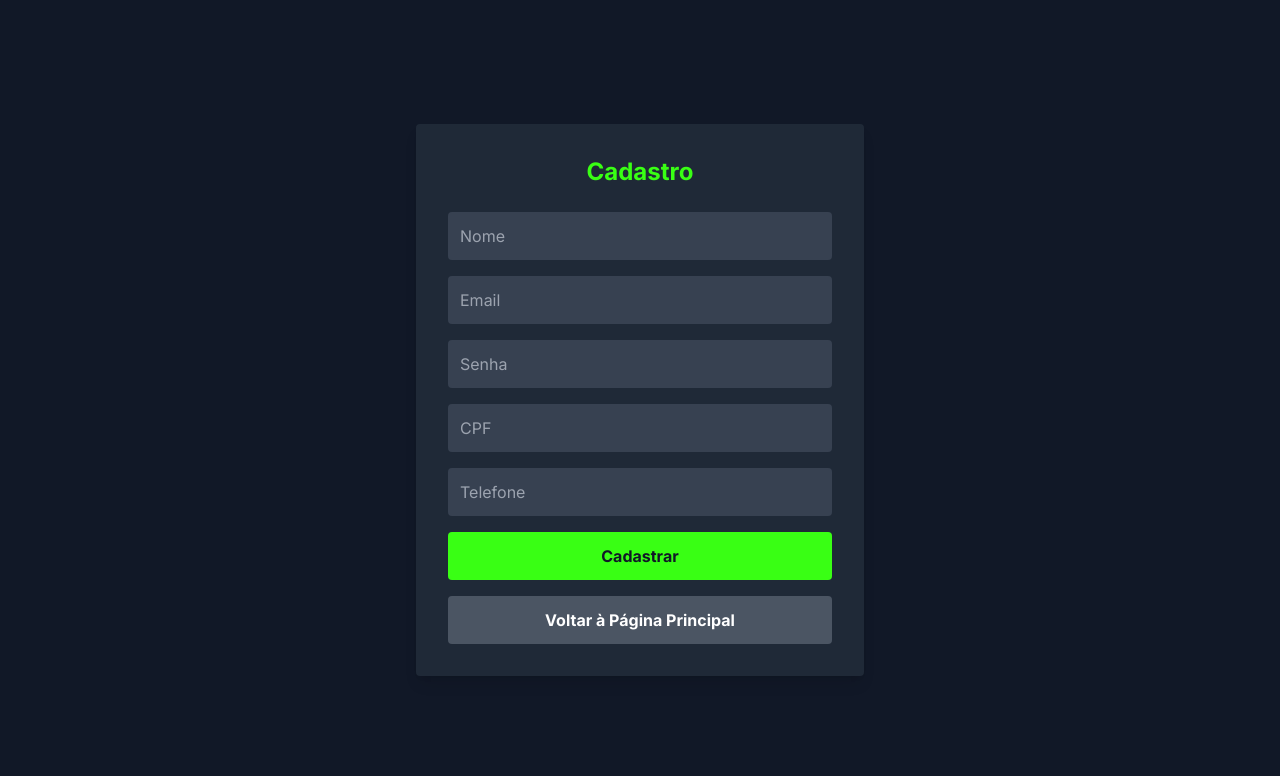
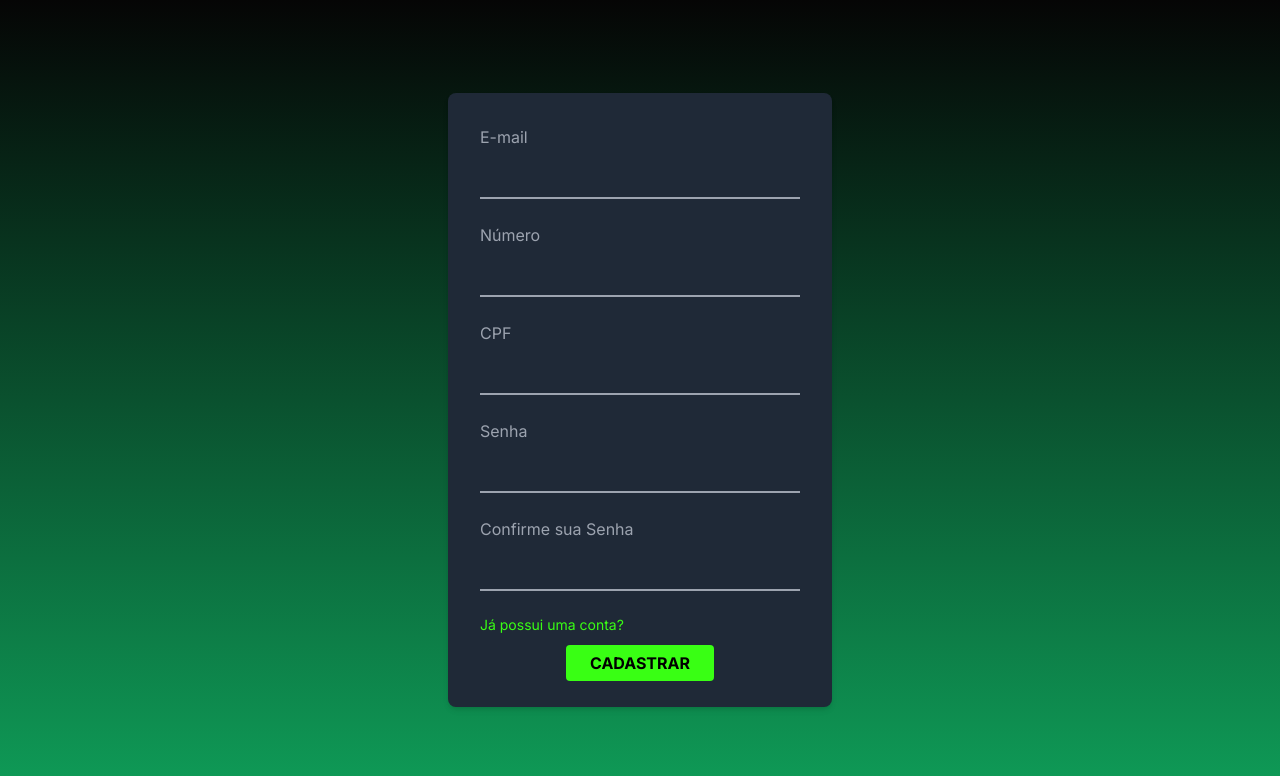
Before and after one commit to joaolps/ProjetoGS, a Next.js app in the folder FrontEnd/poweranalytic/: page /cadastro in a window 1280 px wide. Shown: the top 776 px of the page. Built offline with nearby package versions, Linux system fonts and the light colour scheme.

Commit message:
FrontEnd Commit - Estilizacoes

```diff
--- a/FrontEnd/poweranalytic/src/app/cadastro/page.tsx
+++ b/FrontEnd/poweranalytic/src/app/cadastro/page.tsx
@@ -1,116 +1,202 @@
 "use client";
-import Header from "@/components/Header";
-import Footer from "@/components/Footer";
+
 import React, { useState } from "react";
-import Link from "next/link"; // Importando o Link do Next.js
+import Link from "next/link";
 
 export default function Cadastro() {
   const [formData, setFormData] = useState({
-    nome: "",
+    name: "",
     email: "",
-    senha: "",
+    phone: "",
     cpf: "",
-    telefone: "",
+    password: "",
+    confirmPassword: "",
   });
 
-  const [mensagem, setMensagem] = useState("");
+  const [errors, setErrors] = useState({
+    name: "",
+    email: "",
+    phone: "",
+    cpf: "",
+    password: "",
+    confirmPassword: "",
+  });
 
-  const handleChange = (e: React.ChangeEvent<HTMLInputElement>) => {
-    setFormData({ ...formData, [e.target.name]: e.target.value });
+  const validateEmail = (email: string) => /^[^\s@]+@[^\s@]+\.[^\s@]+$/.test(email);
+
+  const validateCPF = (cpf: string) => /^\d{3}\.\d{3}\.\d{3}-\d{2}$/.test(cpf);
+
+  const validatePhone = (phone: string) =>
+    /^\(\d{2}\) \d \d{4}-\d{4}$/.test(phone);
+
+  const formatCPF = (value: string) => {
+    const cleanValue = value.replace(/\D/g, ""); // Remove caracteres não numéricos
+    if (cleanValue.length <= 3) return cleanValue;
+    if (cleanValue.length <= 6)
+      return `${cleanValue.slice(0, 3)}.${cleanValue.slice(3)}`;
+    if (cleanValue.length <= 9)
+      return `${cleanValue.slice(0, 3)}.${cleanValue.slice(3, 6)}.${cleanValue.slice(6)}`;
+    return `${cleanValue.slice(0, 3)}.${cleanValue.slice(3, 6)}.${cleanValue.slice(
+      6,
+      9
+    )}-${cleanValue.slice(9, 11)}`;
   };
 
-  const handleSubmit = async (e: React.FormEvent) => {
+  const formatPhone = (value: string) => {
+    const cleanValue = value.replace(/\D/g, ""); // Remove caracteres não numéricos
+    if (cleanValue.length === 0) return ""; // Permite limpar o campo
+    if (cleanValue.length <= 2) return `(${cleanValue}`;
+    if (cleanValue.length <= 6)
+      return `(${cleanValue.slice(0, 2)}) ${cleanValue.slice(2)}`;
+    return `(${cleanValue.slice(0, 2)}) ${cleanValue.slice(2, 3)} ${cleanValue.slice(
+      3,
+      7
+    )}-${cleanValue.slice(7, 11)}`;
+  };
+
+
+
+  const handleInputChange = (e: React.ChangeEvent<HTMLInputElement>) => {
+    const { id, value } = e.target;
+
+    let formattedValue = value;
+    if (id === "cpf") formattedValue = formatCPF(value);
+    if (id === "phone") formattedValue = formatPhone(value);
+
+    setFormData({ ...formData, [id]: formattedValue });
+
+    let error = "";
+    if (id === "email" && !validateEmail(value)) error = "E-mail inválido.";
+    if (id === "cpf" && value.length === 14 && !validateCPF(value))
+      error = "CPF inválido.";
+    if (id === "phone" && value.length === 15 && !validatePhone(value))
+      error = "Número de telefone inválido.";
+    if (id === "confirmPassword" && value !== formData.password)
+      error = "As senhas não coincidem.";
+    setErrors({ ...errors, [id]: error });
+  };
+
+  const handleSubmit = (e: React.FormEvent) => {
     e.preventDefault();
-    try {
-      const res = await fetch("/api/cadastro", {
-        method: "POST",
-        headers: { "Content-Type": "application/json" },
-        body: JSON.stringify(formData),
-      });
 
-      const data = await res.json();
-      if (res.ok) {
-        setMensagem("Cadastro realizado com sucesso!");
-        setFormData({ nome: "", email: "", senha: "", cpf: "", telefone: "" });
-      } else {
-        setMensagem(`Erro: ${data.message}`);
-      }
-    } catch (error) {
-      setMensagem("Erro ao cadastrar. Tente novamente mais tarde.");
+    const newErrors = {
+      name: formData.name ? "" : "O nome é obrigatório.",
+      email: validateEmail(formData.email) ? "" : "E-mail inválido.",
+      cpf: validateCPF(formData.cpf) ? "" : "CPF inválido.",
+      phone: validatePhone(formData.phone) ? "" : "Número de telefone inválido.",
+      password: formData.password ? "" : "A senha é obrigatória.",
+      confirmPassword:
+        formData.confirmPassword === formData.password
+          ? ""
+          : "As senhas não coincidem.",
+    };
+
+    setErrors(newErrors);
+
+    const hasErrors = Object.values(newErrors).some((error) => error);
+    if (!hasErrors) {
+      alert("Cadastro realizado com sucesso!");
+      console.log(formData);
     }
   };
 
   return (
-    <div className="bg-gray-900 text-white min-h-screen flex items-center justify-center px-4">
-      <div className="bg-gray-800 p-8 rounded shadow-lg max-w-md w-full">
-        <h1 className="text-2xl font-bold text-center text-neon-green mb-6">
-          Cadastro
-        </h1>
-        <form onSubmit={handleSubmit} className="space-y-4">
+    <div className="min-h-screen flex items-center justify-center bg-gradient">
+      <div className="bg-gray-800 p-8 rounded-lg shadow-md w-96">
+        <form onSubmit={handleSubmit}>
+
+
+          <div className="mb-6">
+            <label className="block text-gray-400 mb-2" htmlFor="email">
+              E-mail
+            </label>
             <input
+              id="email"
+              type="email"
+              value={formData.email}
+              onChange={handleInputChange}
+              className="w-full p-2 bg-transparent border-b-2 border-gray-400 focus:outline-none focus:border-[#39ff14] text-gray-300"
+            />
+            {errors.email && <p className="text-red-500 text-sm">{errors.email}</p>}
+          </div>
+
+          <div className="mb-6">
+            <label className="block text-gray-400 mb-2" htmlFor="phone">
+              Número
+            </label>
+            <input
+              id="phone"
               type="text"
-            name="nome"
-            value={formData.nome}
-            onChange={handleChange}
-            placeholder="Nome"
-            className="w-full p-3 rounded bg-gray-700 text-white"
-            required
+              value={formData.phone}
+              onChange={handleInputChange}
+              maxLength={15}
+              className="w-full p-2 bg-transparent border-b-2 border-gray-400 focus:outline-none focus:border-[#39ff14] text-gray-300"
             />
+            {errors.phone && <p className="text-red-500 text-sm">{errors.phone}</p>}
+          </div>
+
+          <div className="mb-6">
+            <label className="block text-gray-400 mb-2" htmlFor="cpf">
+              CPF
+            </label>
             <input
-            type="email"
-            name="email"
-            value={formData.email}
-            onChange={handleChange}
-            placeholder="Email"
-            className="w-full p-3 rounded bg-gray-700 text-white"
-            required
+              id="cpf"
+              type="text"
+              value={formData.cpf}
+              onChange={handleInputChange}
+              maxLength={14}
+              className="w-full p-2 bg-transparent border-b-2 border-gray-400 focus:outline-none focus:border-[#39ff14] text-gray-300"
             />
+            {errors.cpf && <p className="text-red-500 text-sm">{errors.cpf}</p>}
+          </div>
+
+          <div className="mb-6">
+            <label className="block text-gray-400 mb-2" htmlFor="password">
+              Senha
+            </label>
             <input
+              id="password"
               type="password"
-            name="senha"
-            value={formData.senha}
-            onChange={handleChange}
-            placeholder="Senha"
-            className="w-full p-3 rounded bg-gray-700 text-white"
-            required
+              value={formData.password}
+              onChange={handleInputChange}
+              className="w-full p-2 bg-transparent border-b-2 border-gray-400 focus:outline-none focus:border-[#39ff14] text-gray-300"
             />
+            {errors.password && (
+              <p className="text-red-500 text-sm">{errors.password}</p>
+            )}
+          </div>
+
+          <div className="mb-6">
+            <label
+              className="block text-gray-400 mb-2"
+              htmlFor="confirmPassword"
+            >
+              Confirme sua Senha
+            </label>
             <input
-            type="text"
-            name="cpf"
-            value={formData.cpf}
-            onChange={handleChange}
-            placeholder="CPF"
-            className="w-full p-3 rounded bg-gray-700 text-white"
-            required
+              id="confirmPassword"
+              type="password"
+              value={formData.confirmPassword}
+              onChange={handleInputChange}
+              className="w-full p-2 bg-transparent border-b-2 border-gray-400 focus:outline-none focus:border-[#39ff14] text-gray-300"
             />
-          <input
-            type="text"
-            name="telefone"
-            value={formData.telefone}
-            onChange={handleChange}
-            placeholder="Telefone"
-            className="w-full p-3 rounded bg-gray-700 text-white"
-          />
-          <button
+            {errors.confirmPassword && (
+              <p className="text-red-500 text-sm">{errors.confirmPassword}</p>
+            )}
+          </div>
+
+          <p className="text-[#39ff14] text-sm mb-4">
+            <Link href="/login">Já possui uma conta?</Link>
+          </p>
+          <div className="text-center">
+            <Link href="/"
               type="submit"
-            className="w-full p-3 bg-neon-green text-gray-900 font-bold rounded hover:shadow-lg"
+              className="px-6 py-2 bg-[#39ff14] text-black font-bold uppercase rounded hover:bg-[#2fdf10] transition"
             >
               Cadastrar
-          </button>
+            </Link>
+          </div>
         </form>
-        {mensagem && (
-          <p className="text-center text-sm mt-4 text-neon-green">
-            {mensagem}
-          </p>
-        )}
-        {/* Link para voltar à página principal */}
-        <Link href="/" passHref>
-          <button
-            className="mt-4 w-full p-3 bg-gray-600 text-white font-bold rounded hover:shadow-lg"
-          >
-            Voltar à Página Principal
-          </button>
-        </Link>
       </div>
     </div>
   );
--- a/FrontEnd/poweranalytic/src/app/globals.css
+++ b/FrontEnd/poweranalytic/src/app/globals.css
@@ -25,6 +25,11 @@ body {
     )
     rgb(var(--background-start-rgb));
 }
+
+.bg-gradient {
+  background: linear-gradient(to bottom, #050505, #0f9d58);
+  min-height: 100vh;
+}
 @layer utilities {
   .hover\:shadow-neon-glow:hover {
     box-shadow: 0 0 10px 2px rgba(57, 255, 20, 0.8), 0 0 20px 4px rgba(57, 255, 20, 0.6), 0 0 30px 6px rgba(57, 255, 20, 0.4);
--- /dev/null
+++ b/FrontEnd/poweranalytic/src/app/login/page.tsx
@@ -0,0 +1,48 @@
+"use client";
+
+import Link from "next/link";
+
+export default function Login() {
+  return (
+
+    <div className="min-h-screen flex items-center justify-center bg-gradient">
+      <div className="bg-gray-800 p-8 rounded-lg shadow-md w-96">
+        <form>
+          <div className="mb-6">
+            <label className="block text-gray-400 mb-2" htmlFor="username">
+              Email
+            </label>
+            <input
+              id="username"
+              type="text"
+              required
+              className="w-full p-2 bg-transparent border-b-2 border-gray-400 focus:outline-none focus:border-[#39ff14] text-gray-300"
+            />
+          </div>
+          <div className="mb-6">
+            <label className="block text-gray-400 mb-2" htmlFor="password">
+              Senha
+            </label>
+            <input
+              id="password"
+              type="password"
+              required
+              className="w-full p-2 bg-transparent border-b-2 border-gray-400 focus:outline-none focus:border-[#39ff14] text-gray-300"
+            />
+          </div>
+          <p className="text-[#39ff14] text-sm mb-4">
+            <Link href="/cadastro">Não possui uma conta?</Link>
+          </p>
+          <div className="text-center">
+            <Link
+              href="/"
+              className="px-6 py-2 bg-[#39ff14] text-black font-bold uppercase rounded hover:bg-[#2fdf10] transition"
+            >
+              Entre!
+            </Link>
+          </div>
+        </form>
+      </div>
+    </div>
+  );
+}
--- a/FrontEnd/poweranalytic/src/components/Header.tsx
+++ b/FrontEnd/poweranalytic/src/components/Header.tsx
@@ -1,34 +1,77 @@
-// src/components/Header.tsx
+'use client';
+
+import { useEffect } from 'react';
 import Link from 'next/link';
-import Image from 'next/image'; // Importando o componente Image para otimização de imagens
+import Image from 'next/image';
 
 const Header = () => {
+  useEffect(() => {
+    const handleScroll = () => {
+      const header = document.querySelector('header');
+      if (window.scrollY > 50) {
+        header?.classList.add('shrink');
+      } else {
+        header?.classList.remove('shrink');
+      }
+    };
+
+    window.addEventListener('scroll', handleScroll);
+
+    return () => {
+      window.removeEventListener('scroll', handleScroll);
+    };
+  }, []);
+
   return (
-    <header className="bg-gray-900 text-white shadow-lg p-4">
+    <header className="bg-gray-900 text-white shadow-lg p-4 fixed top-0 w-full z-10 transition-all duration-300 ease-in-out">
       <div className="container mx-auto flex justify-between items-center">
         {/* Logo à esquerda do título */}
         <div className="flex items-center">
           <Image
-            src="/logopa.png" // Caminho para a logo
+            src="/logopa.png"
             alt="Logo PowerAnalytics"
-            width={50} // Ajuste o tamanho conforme necessário
-            height={50} // Ajuste o tamanho conforme necessário
-            className="mr-2" // Espaço à direita da logo
+            width={50}
+            height={50}
+            className="mr-2"
           />
           <h1 className="text-3xl font-bold text-neon-green">PowerAnalytics</h1>
         </div>
 
         {/* Navegação */}
         <nav className="space-x-4">
-          <Link href="/" className="text-lg hover:text-neon-green">Início</Link>
-          <Link href="/cadastro" className="text-lg hover:text-neon-green">Cadastro</Link>
-          <Link href="/mapa" className="text-lg hover:text-neon-green">Mapa</Link>
-          <Link href="/relatorios" className="text-lg hover:text-neon-green">Relatórios</Link>
-          <Link href="/admin" className="text-lg hover:text-neon-green">Admin</Link>
-          <Link href="/contato" className="text-lg hover:text-neon-green">Contato</Link>
-          <Link href="/conquistas" className="hover:text-neon-green">Conquistas</Link>
+          <Link href="/" className="text-lg hover:bg-neon-green hover:text-black py-2 px-4 transition-all duration-300 ease-in-out rounded-md">
+            Início
+          </Link>
+
+          <Link href="/mapa" className="text-lg hover:bg-neon-green hover:text-black py-2 px-4 transition-all duration-300 ease-in-out rounded-md">
+            Mapa
+          </Link>
+          <Link href="/relatorios" className="text-lg hover:bg-neon-green hover:text-black py-2 px-4 transition-all duration-300 ease-in-out rounded-md">
+            Relatórios
+          </Link>
+          <Link href="/conquistas" className="text-lg hover:bg-neon-green hover:text-black py-2 px-4 transition-all duration-300 ease-in-out rounded-md">
+            Conquistas
+          </Link>
+
+          <Link href="/cadastro" className="text-lg hover:bg-neon-green hover:text-black py-2 px-4 transition-all duration-300 ease-in-out rounded-md">
+            Cadastro
+          </Link>
         </nav>
       </div>
+
+      <style jsx>{`
+        header {
+          box-shadow: 0 2px 10px rgba(0, 0, 0, 0.5);
+        }
+
+        .container {
+          transition: all 0.3s ease;
+        }
+
+        header.shrink .container {
+          padding: 1rem;
+        }
+      `}</style>
     </header>
   );
 };
```
Also changed, not shown: FrontEnd/poweranalytic/src/app/membros/page.tsx (added, +84 -0 lines), FrontEnd/poweranalytic/src/app/page.tsx (+29 -1 lines), FrontEnd/poweranalytic/src/components/Footer.tsx (+9 -5 lines). Lines whose indentation alone changed are shown as unchanged.
